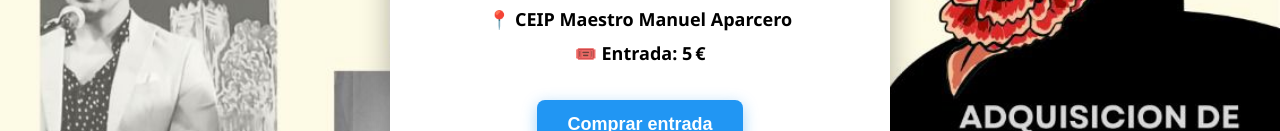
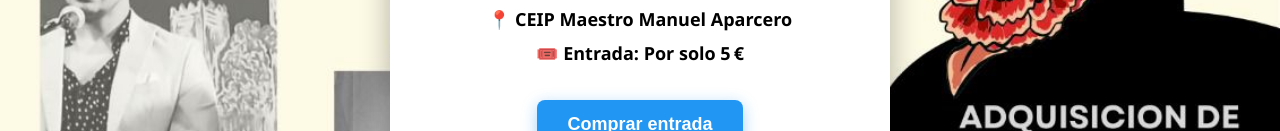
Before and after one commit to adrianrs928222/RecitaldeChipiona, a website: page index.html in a window 1280 px wide. Shown: the part 433-564 px from the top of the page. Drawn offline with Linux system fonts and the light colour scheme.

Commit message:
index.html

```diff
--- a/index.html
+++ b/index.html
@@ -13,7 +13,7 @@
       <h1>🎶 Recital Flamenco – Chipiona</h1>
       <p class="fecha">6 de agosto · 21:00 h</p>
       <p class="lugar">📍 CEIP Maestro Manuel Aparcero</p>
-      <p class="precio">🎟️ Entrada: <strong>5 €</strong></p>
+      <p class="precio">🎟️ Entrada: <strong> Por solo 5 €</strong></p>
       <button id="comprar">Comprar entrada</button>
       <p class="organiza">Organiza: C.D. Chipiona F.S · Ayuntamiento de Chipiona</p>
     </div>
```
